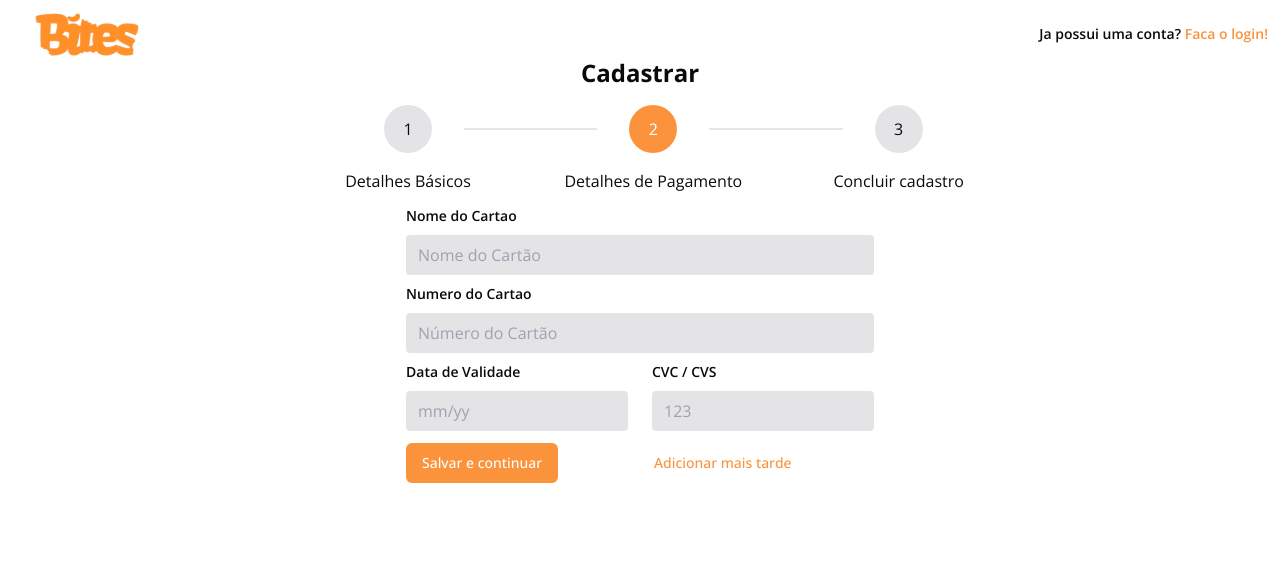
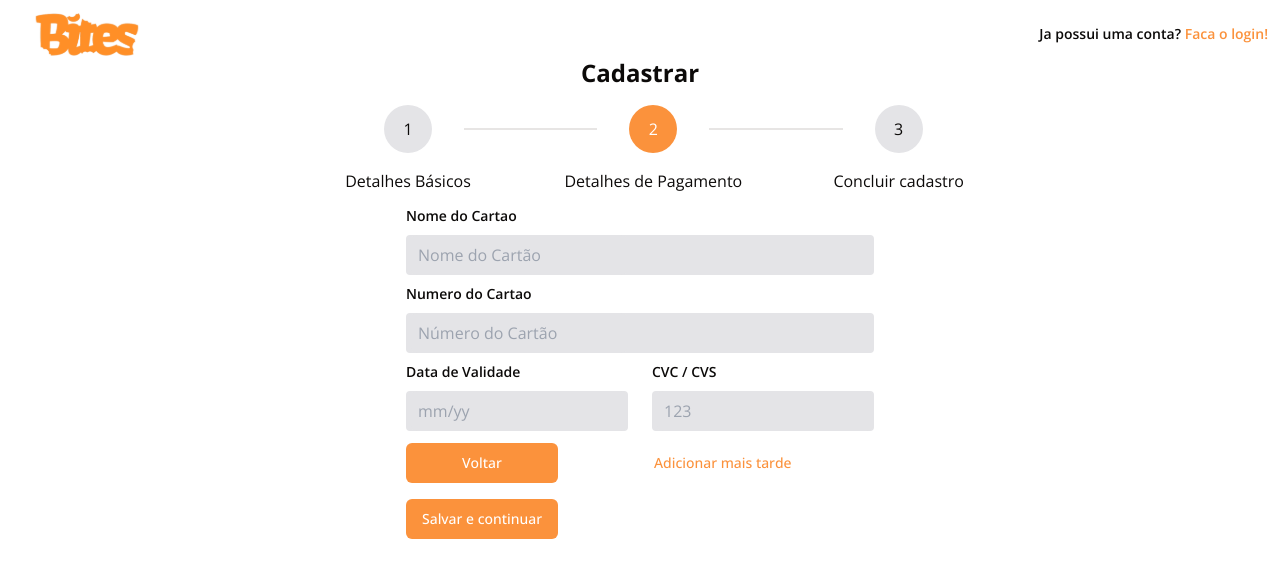
Before and after one commit to Bite-s-Team/Front-End-FoodSys, a Next.js app: page /signup in a window 1280 px wide. Both pictures are taken after typing "Sample", "name@example.com", "2020-01-15", "Sample", "Sample", "Sample" into the empty fields and a click on the button "Salvar e continuar". Shown: the top 578 px of the page. Built offline with nearby package versions, Linux system fonts and the light colour scheme.

Commit message:
fix: finish step logic

```diff
--- a/src/app/(auth)/_components/RegisterForm/PaymentForm/PaymentForm.tsx
+++ b/src/app/(auth)/_components/RegisterForm/PaymentForm/PaymentForm.tsx
@@ -25,8 +25,11 @@ export default function PaymentForm() {
         </div>
       </div>
       <div className="flex gap-20">
-        <Button type="submit">Salvar e continuar</Button>
-        <Button variant="link" onClick={onPrev}>
+        <div className="flex flex-col gap-4">
+          <Button onClick={onPrev}>Voltar</Button>
+          <Button type="submit">Salvar e continuar</Button>
+        </div>
+        <Button variant="link" onClick={onNext}>
           Adicionar mais tarde
         </Button>
       </div>
```
